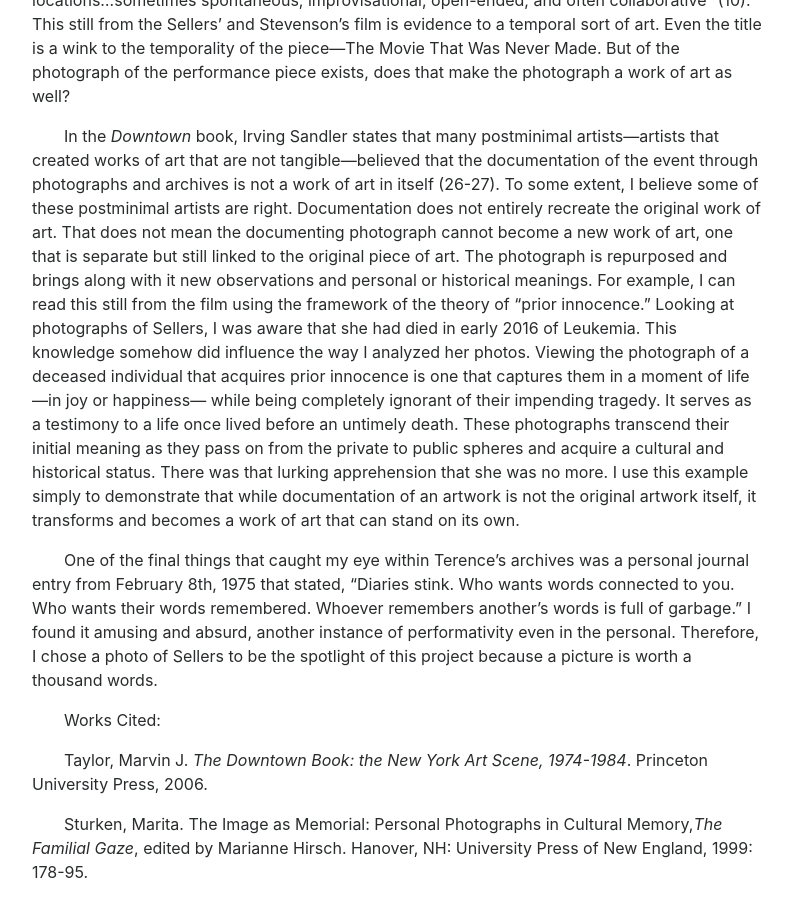
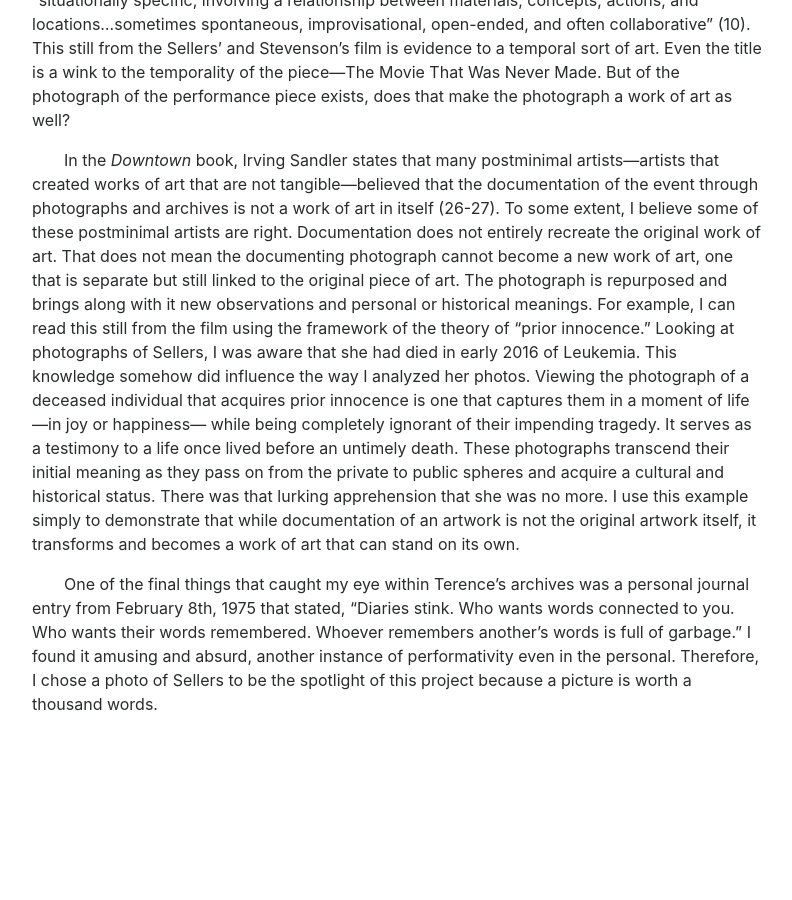
Before and after one commit to nyscapes/downtown-archaeologies, a Jekyll site: the page built from _artifacts/Jesus's-artifact.md, in a window 1280 px wide and 900 px high, scrolled down 1571 px. Shown: the whole window, without its empty margins (53-845 px from the left). Built offline with Jekyll 4.4.1, drawn with Linux system fonts in a browser that asks for light colours; nearby versions of some CDN libraries; after the commit the page ends 2303 px from its top, so only the background shows below that; part of the change alters nothing that is shown; some of the changed text lies outside the part shown.

Commit message:
new changes

```diff
--- a/_artifacts/Jesus's-artifact.md
+++ b/_artifacts/Jesus's-artifact.md
@@ -1,5 +1,5 @@
 ---
-title: Jesus's Artifact
+title: Terence Sellers
 author: jxs207
 slug: JesusArtifactPost
 library: fales
@@ -8,6 +8,7 @@ box: 12
 artifact-name: "Still from The Movie That Was Never Made"
 artifact-date: 1980-1981
 tags: ["sex", "photograph", "performance art", "terence sellers"]
+nodes: authenticity terenceSellers lgbtq
 ---
 
 Terence Sellers’ eyes are framed with dramatic makeup, her face in concentration— an expression of bloodlust and hunger but with a knowing absurdity. Her body is poised, sitting upright with one hand on her hip and the other hand pulling a string that is operating a rudimentary sexual torture device. The woman in this black and white photograph wears a sparkling long-sleeve blouse adorned with flowers and a deep plunging neck line that runs open all the way down to her waist. To complete the outfit, her legs are decked out in fishnets and short black shorts. The string Sellers is pulling is tied to a sex toy that is threatening to enter the body of a man sitting atop what appears to be a stationary unicycle (similar to a workout bike). The man is wearing a macabre lion mask (perhaps it is a stretch to call it a lion mask but it is the closest resemblance), a polka dot tutu, matching ruffled socks and no shirt. The man grips the sides of his elevated seat in an awkward, uncomfortable-looking position. Terence Sellers sits next to him (albeit lower to the ground), looking powerful, menacing, and bonkers all at the same time.
@@ -26,9 +27,6 @@ In the _Downtown_ book, Irving Sandler states that many postminimal artists—ar
 
 One of the final things that caught my eye within Terence’s archives was a personal journal entry from February 8th, 1975 that stated, “Diaries stink. Who wants words connected to you. Who wants their words remembered. Whoever remembers another’s words is full of garbage.” I found it amusing and absurd, another instance of performativity even in the personal. Therefore, I chose a photo of Sellers to be the spotlight of this project because a picture is worth a thousand words.
 
-Works Cited:
+[^footnote-1]: Taylor, Marvin J. _The Downtown Book: the New York Art Scene, 1974-1984_. Princeton University Press, 2006.
 
-Taylor, Marvin J. _The Downtown Book: the New York Art Scene, 1974-1984_. Princeton University Press, 2006.
-
-Sturken, Marita. The Image as Memorial: Personal Photographs in Cultural Memory,_The
-  Familial Gaze_, edited by Marianne Hirsch. Hanover, NH: University Press of New England, 1999: 178-95.
+[^footnote-2]: Sturken, Marita. The Image as Memorial: Personal Photographs in Cultural Memory,_TheFamilial Gaze_, edited by Marianne Hirsch. Hanover, NH: University Press of New England, 1999: 178-95.
--- /dev/null
+++ b/_nodes/authenticity.md
@@ -0,0 +1,13 @@
+---
+title: Authenticity
+name: Authenticity
+author: jxs207
+wikipedia-link: https://en.wikipedia.org/wiki/Authenticity_in_art#cite_note-FOOTNOTEDaviesHigginsHopkins2009156-1
+card-image-url: https://upload.wikimedia.org/wikipedia/commons/2/2c/David_Bowie_-_TopPop_1974_08.png
+card-image-credit: Beeld En Geluid Wiki
+card-image-text: David Bowie shooting music video for "Rebel Rebel"
+---
+
+The nature of authenticity is a concept in psychology, existentialist philosophy, and aesthetics (the arts). Authenticity is how people grapple with representations of the self through different mediums of expression: film, performance art, photography, literature, and even social interactions. Works of [postmodernism](https://en.wikipedia.org/wiki/Postmodernism) often posits a series of questions: what role does authenticity and identity play in art? Is the nature of identity purely performative? What is “real” and what is “fake” and is there ever truly a separation between the two?
+
+In music, it is generally favorable to be seen as "authentic," which here can mean two things: 1)the musician is presenting the truest version of themselves on stage or through their music and 2) the musician is staying true to the conventions of a genre. These are rigid, socially constructed requirements and to deviate from authenticity can result in being labeled a [poseur](https://web.archive.org/web/20081201085441/http://www.indiecult.com/2006-04/television-personalities-my-dark-places). For example, David Bowie was often condemned for his shape-shifting personas and being unable to seemingly remain one version of himself. This just shows the flimsy nature of authenticity and the impossible quest to obtain it. The self is always mediated.
```
